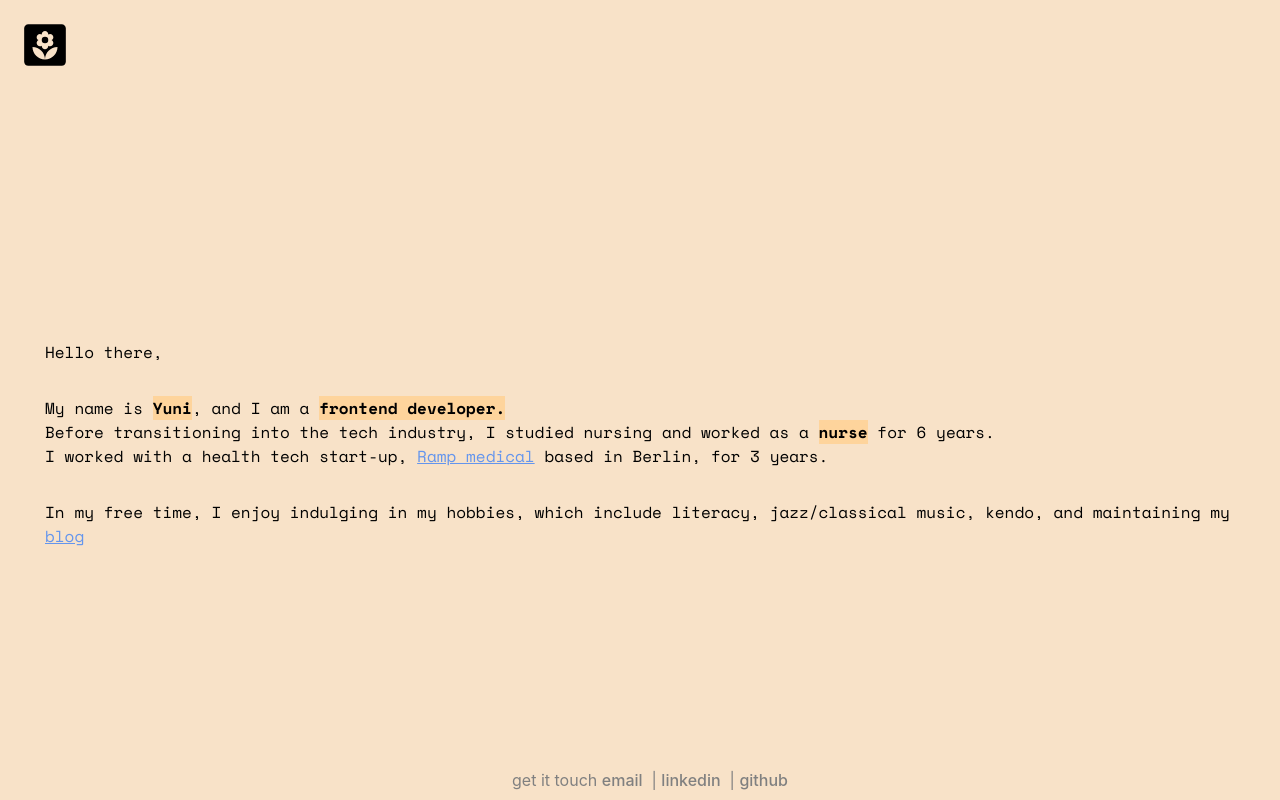
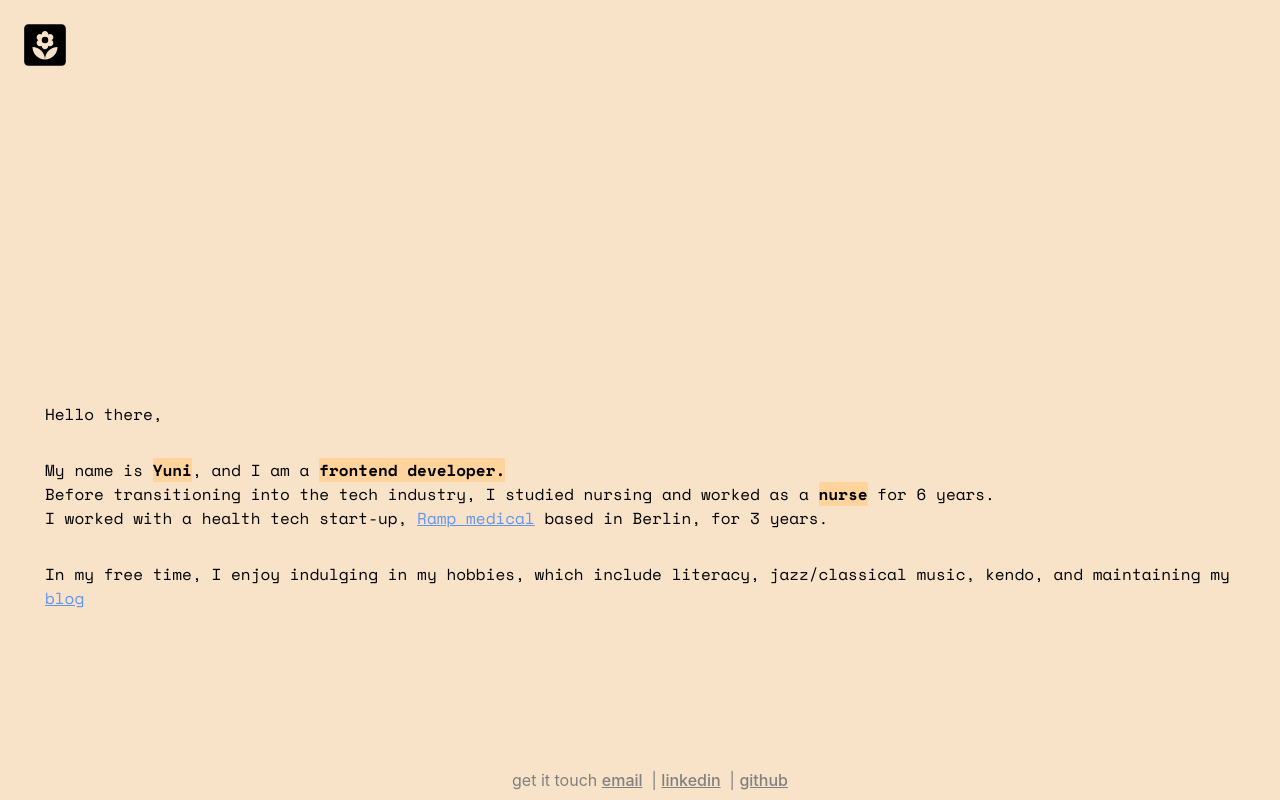
Before and after one commit to newnny/my-blog, a React (Create React App) app: page /about in a window 1280 px wide. Built offline with nearby package versions, Linux system fonts and the light colour scheme.

Commit message:
modification

```diff
--- a/src/Components/Footer.tsx
+++ b/src/Components/Footer.tsx
@@ -4,9 +4,9 @@ const Footer = () => {
   return (
     <div className='footer-div'>
       get it touch&nbsp;
-      <a className="a-no-deco" style={{ color: "grey" }} href="mailto:newnny0812@gmail.com" target="_blank" rel="noreferrer">email</a>&nbsp;
-      |&nbsp;<a className="a-no-deco" style={{ color: "grey" }} href="https://www.linkedin.com/in/newnny/" target="_blank" rel="noreferrer">linkedin</a>&nbsp;
-      |&nbsp;<a className="a-no-deco" style={{ color: "grey" }} href="https://github.com/newnny" target="_blank" rel="noreferrer">github</a>
+      <a className="a" style={{ color: "grey" }} href="mailto:newnny0812@gmail.com" target="_blank" rel="noreferrer">email</a>&nbsp;
+      |&nbsp;<a className="a" style={{ color: "grey" }} href="https://www.linkedin.com/in/newnny/" target="_blank" rel="noreferrer">linkedin</a>&nbsp;
+      |&nbsp;<a className="a" style={{ color: "grey" }} href="https://github.com/newnny" target="_blank" rel="noreferrer">github</a>
     </div>
   )
 }
--- a/src/Components/Navbar.tsx
+++ b/src/Components/Navbar.tsx
@@ -1,12 +1,14 @@
 import React, { useState } from 'react'
 import { useNavigate } from 'react-router-dom'
-import { Link, Stack } from "@mui/material"
+import { Link, Stack, useMediaQuery, useTheme } from "@mui/material"
 import YardIcon from '@mui/icons-material/Yard';
 import '../App.css'
 
 const Navbar: React.FC = () => {
     const [selectedRoute, setSelectedRoute] = useState<string>("main")
     const navigate = useNavigate();
+    const theme = useTheme();
+    const xsMatch = useMediaQuery(theme.breakpoints.down('sm'));
 
     const handleSelectRoute = (event: React.SyntheticEvent, link?: string) => {
         event.preventDefault();
@@ -31,7 +33,7 @@ const Navbar: React.FC = () => {
                     color="#000000"
                     onClick={(event) => handleSelectRoute(event, "main")}
                 >
-                    <YardIcon style={{ height: 50, width: 50 }} />
+                    <YardIcon style={{ height: 50, width: 50, marginLeft: xsMatch? -4: "inherit" }} />
                 </Link>
             </Stack>
         </div>
--- a/src/Pages/Main.tsx
+++ b/src/Pages/Main.tsx
@@ -48,7 +48,7 @@ const Main: React.FC = () => {
                             <h1 style={{ color: "#333", fontWeight: 500 }}>
                                 <TypeWriter text={"My name is Younhee(YUNI) Park and I am a JavaScript frontend developer."} delay={40} />
                                 <br />
-                                <a className="a" style={{ fontSize: 16, fontWeight: 500, color: "grey" }} onClick={() => setShowMore(!showMore)}>
+                                <a className="a" style={{ fontSize: 16, color: "grey" }} onClick={() => setShowMore(!showMore)}>
                                     {!showMore ? "more" : "less"}
                                 </a>
                             </h1>
@@ -58,7 +58,8 @@ const Main: React.FC = () => {
                         {showMore &&
                             <div>
                                 <p style={{ fontSize: matches ? 14 : 16, color: "#555" }}>
-                                    Before transitioning into the tech industry, I studied nursing and worked as a nurse in South Korea and UK for 6 years. <br />
+                                    Before transitioning into the tech industry, I studied nursing and worked as a nurse in South Korea and UK for 6 years.
+                                    <br /><br />
                                     As a frontend developer, I worked with a health tech start-up, <a className="a" style={{ fontWeight: 500 }} href="https://www.rampmedical.com/" target="_blank" rel="noreferrer">Ramp medical</a> based in Berlin, for 3 years. <br />
                                     Personally, I aim to write clean code and I am keen on working with data visualasiation.
                                     <br /><br />
@@ -72,9 +73,9 @@ const Main: React.FC = () => {
 
                 </div>
             </div>
-            <div className='view-hight' id="introduction" ref={projectRef}>
+            <div className='view-hight' id="introduction" ref={projectRef} style={{ marginLeft: matches ? -20 : "inherit" }}>
                 <Works />
-                <StraightIcon onClick={scrollToDefault} style={{ color: "grey", cursor: "pointer", marginTop: 15 }} />
+                <StraightIcon onClick={scrollToDefault} style={{ color: "grey", cursor: "pointer", marginTop: 15, marginBottom: 20 }} />
             </div>
         </div>
     )
--- a/src/Pages/Page.css
+++ b/src/Pages/Page.css
@@ -38,7 +38,7 @@
     display: flex;
     flex-direction: column;
     margin: 25px;
-    margin-top: 20%;
+    margin-top: 25%;
 }
 
 .main-mobile-div {
@@ -55,6 +55,7 @@
 .a {
     font-weight: 500;
     color: black;
+    text-decoration: underline;
 }
 
 .a-no-deco {
```
